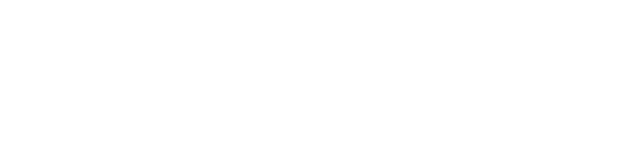
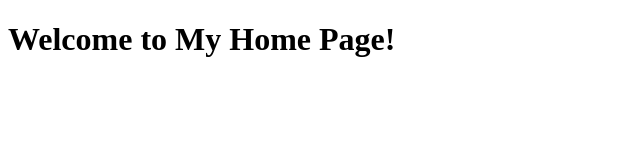
Before and after one commit to Ousman-T/profile-site, a plain HTML site: page index.html in a window 1280 px wide. Shown: the whole page, without its empty margins (0-640 px from the left). Drawn offline with Linux system fonts and the light colour scheme.

```diff
--- a/index.html
+++ b/index.html
@@ -7,6 +7,7 @@
     <title>Profile Website</title>
 </head>
 <body>
+    <h1>Welcome to My Home Page!</h1>
 
 
 
```
Also changed, not shown: 1 other file.
